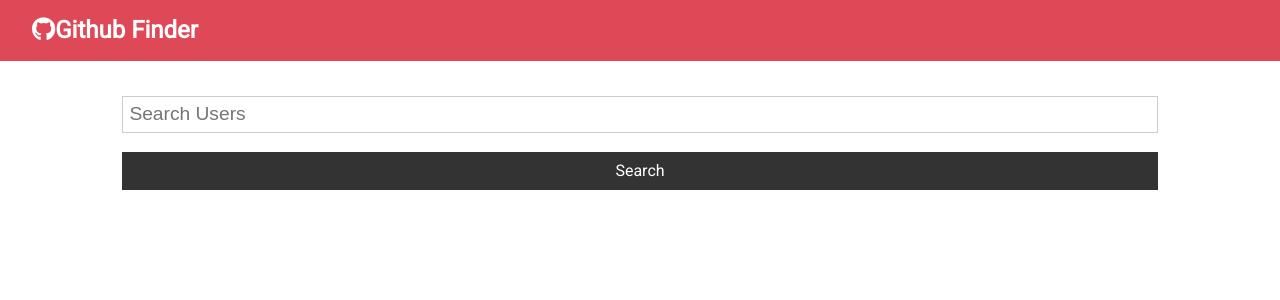
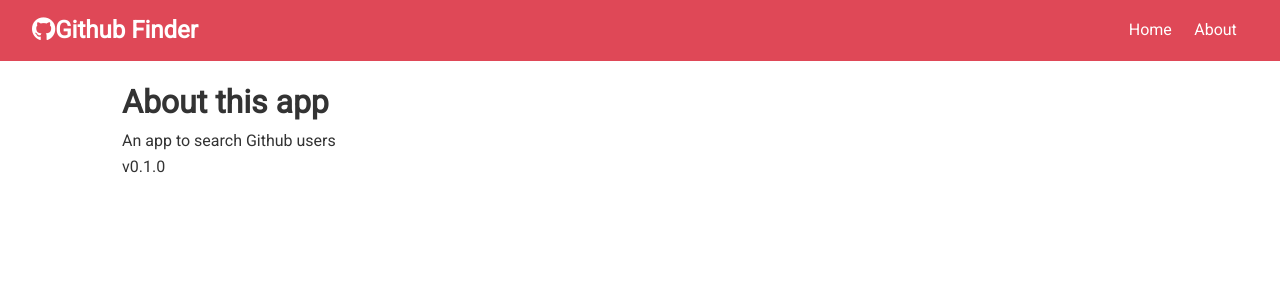
Before and after one commit to tq-bit/github-finder, a React (Create React App) app: page /about in a window 1280 px wide. Shown: the top 300 px of the page. Built offline with nearby package versions, Linux system fonts and the light colour scheme.

Commit message:
feat: implement router

```diff
--- a/src/App.js
+++ b/src/App.js
@@ -1,4 +1,6 @@
-import React, { Component } from 'react';
+import React, { Component, Fragment } from 'react';
+import { BrowserRouter as Router, Switch, Route } from 'react-router-dom';
+import About from './components/Pages/About';
 import Navbar from './components/Layout/Navbar';
 import Alert from './components/Layout/Alert';
 import Users from './components/Users/Users';
@@ -29,19 +31,29 @@
 
   setAlert = (message, type) => {
     this.setState({ alert: { message, type } })
-    setTimeout(() => this.setState({alert: null}), 3500)
+    setTimeout(() => this.setState({ alert: null }), 3500)
   }
   render() {
     const { users, loading } = this.state
     return (
+      <Router>
         <div className="App">
           <Navbar />
           <div className="container">
             <Alert alert={this.state.alert} />
+            <Switch>
+              <Route exact path="/" render={props => (
+                <Fragment>
                   <Search clearUsers={this.clearUsers} searchUsers={this.searchUsers} showClear={users.length > 0 ? true : false} setAlert={this.setAlert} />
                   <Users loading={loading} users={users} />
+                </Fragment>
+              )} />
+
+              <Route exact path="/about" component={About} />
+            </Switch>
           </div>
         </div>
+      </Router>
     );
   }
 }
--- a/src/components/Layout/Navbar.js
+++ b/src/components/Layout/Navbar.js
@@ -1,5 +1,6 @@
 import React from 'react'
 import PropTypes from 'prop-types'
+import { Link } from 'react-router-dom';
 
 // Destruct props
 const Navbar = ({ icon, title }) => {
@@ -9,6 +10,16 @@
         <i className={icon}></i>
         {title}
       </h1>
+
+      <ul>
+        <li>
+          <Link to="/"> Home</Link>
+        </li>
+        <li>
+          <Link to="/about"> About</Link>
+
+        </li>
+      </ul>
     </nav>
   )
 }
--- /dev/null
+++ b/src/components/Pages/About.js
@@ -0,0 +1,13 @@
+import React from 'react'
+
+const About = () => {
+  return (
+    <>
+      <h1>About this app</h1>
+      <p>An app to search Github users</p>
+      <p>v0.1.0</p>
+    </>
+  )
+}
+
+export default About
```
Lines whose indentation alone changed are shown as unchanged.
